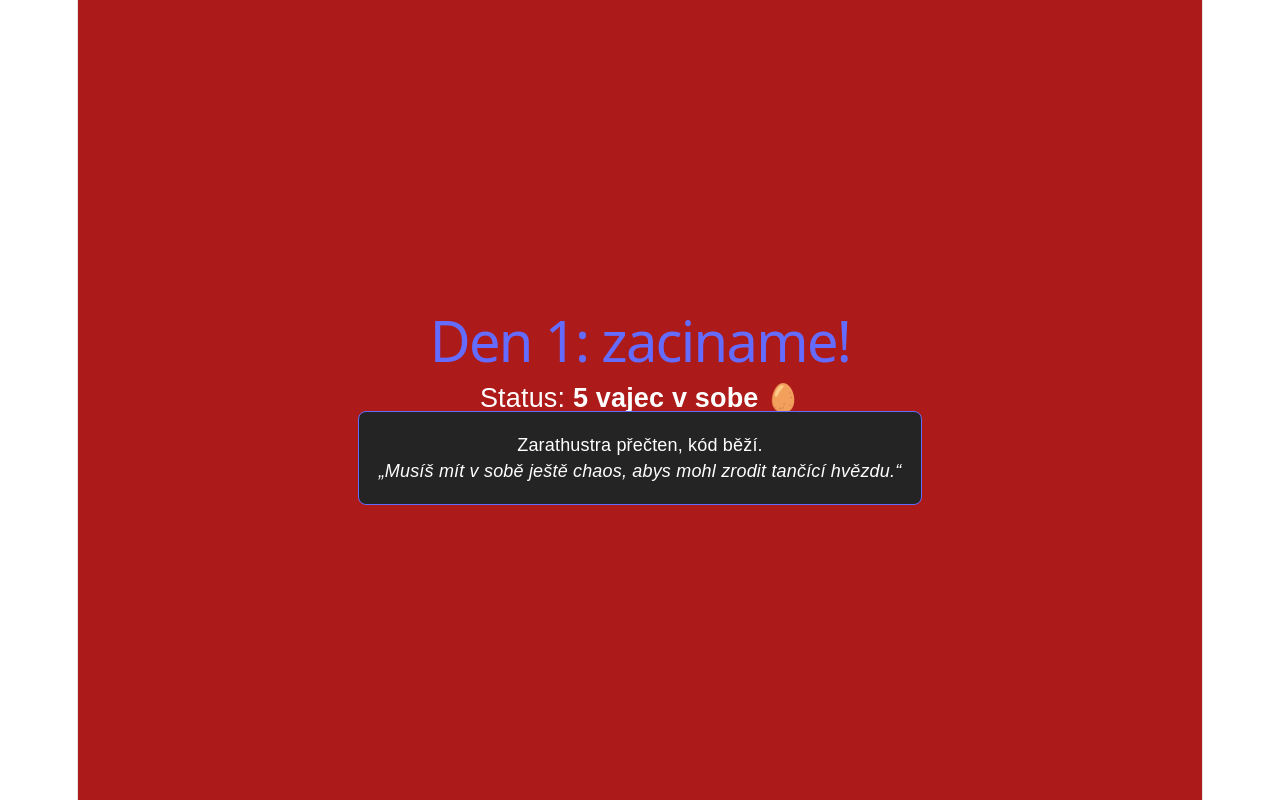
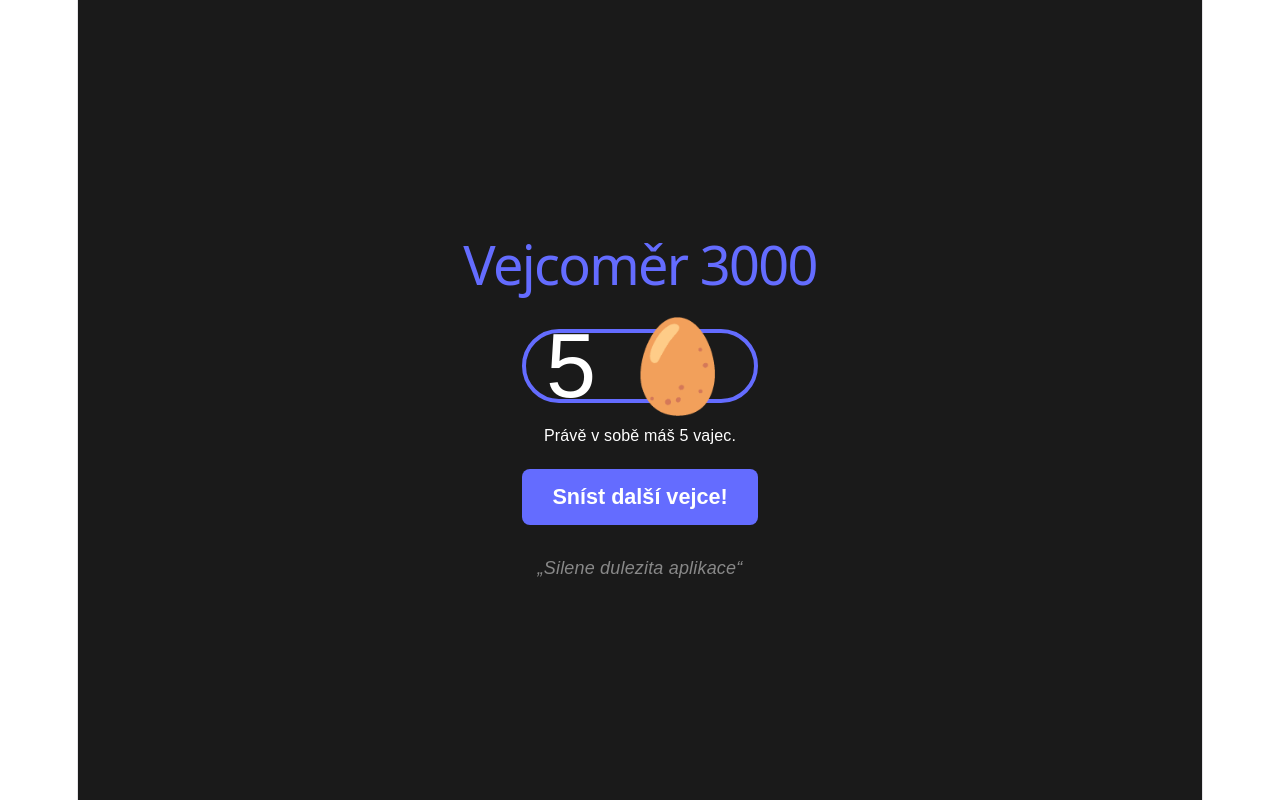
Before and after one commit to bartos123/muj-projekt, a React (Vite) app: page / in a window 1280 px wide. Built offline with nearby package versions, Linux system fonts and the light colour scheme.

Commit message:
vejcomer, pridani buttonu a prvni prace se statem

```diff
--- a/src/App.jsx
+++ b/src/App.jsx
@@ -1,28 +1,40 @@
-import React from 'react'
+import React, { useState } from 'react'
 
 function App() {
+  // useState(5) znamená, že začínáme na 5 vejcích, co jsi už snědl
+  const [eggs, setEggs] = useState(5)
+
   return (
     <div style={{
-      display: 'flex',
-      flexDirection: 'column',
-      alignItems: 'center',
-      justifyContent: 'center',
-      height: '100vh',
-      fontFamily: 'sans-serif',
-      backgroundColor: '#ad1a1a',
-      color: 'white'
+      display: 'flex', flexDirection: 'column', alignItems: 'center',
+      justifyContent: 'center', height: '100vh', fontFamily: 'sans-serif',
+      backgroundColor: '#1a1a1a', color: 'white', textAlign: 'center'
     }}>
-      <h1 style={{ color: '#646cff' }}>Den 1: zaciname!</h1>
-      <p style={{ fontSize: '1.5rem' }}>Status: <b>5 vajec v sobe</b> 🥚</p>
+      <h1 style={{ color: '#646cff', fontSize: '3rem' }}>Vejcoměr 3000</h1>
+
       <div style={{
-        padding: '20px',
-        border: '1px solid #646cff',
-        borderRadius: '8px',
-        backgroundColor: '#242424'
+        fontSize: '5rem', margin: '20px', padding: '20px',
+        border: '4px solid #646cff', borderRadius: '50px'
       }}>
-        <p>Zarathustra přečten, kód běží.</p>
-        <p><i>„Musíš mít v sobě ještě chaos, abys mohl zrodit tančící hvězdu.“</i></p>
+        {eggs} 🥚
       </div>
+
+      <p style={{ fontSize: '16px' }}>Právě v sobě máš {eggs} vajec.</p>
+
+      <button
+        onClick={() => setEggs(eggs + 1)}
+        style={{
+          padding: '15px 30px', fontSize: '1.2rem', cursor: 'pointer',
+          backgroundColor: '#646cff', color: 'white', border: 'none',
+          borderRadius: '8px', fontWeight: 'bold', marginTop: '20px'
+        }}
+      >
+        Sníst další vejce!
+      </button>
+
+      <p style={{ marginTop: '30px', color: '#888', fontStyle: 'italic' }}>
+        „Silene dulezita aplikace“ <br/>
+      </p>
     </div>
   )
 }
```
